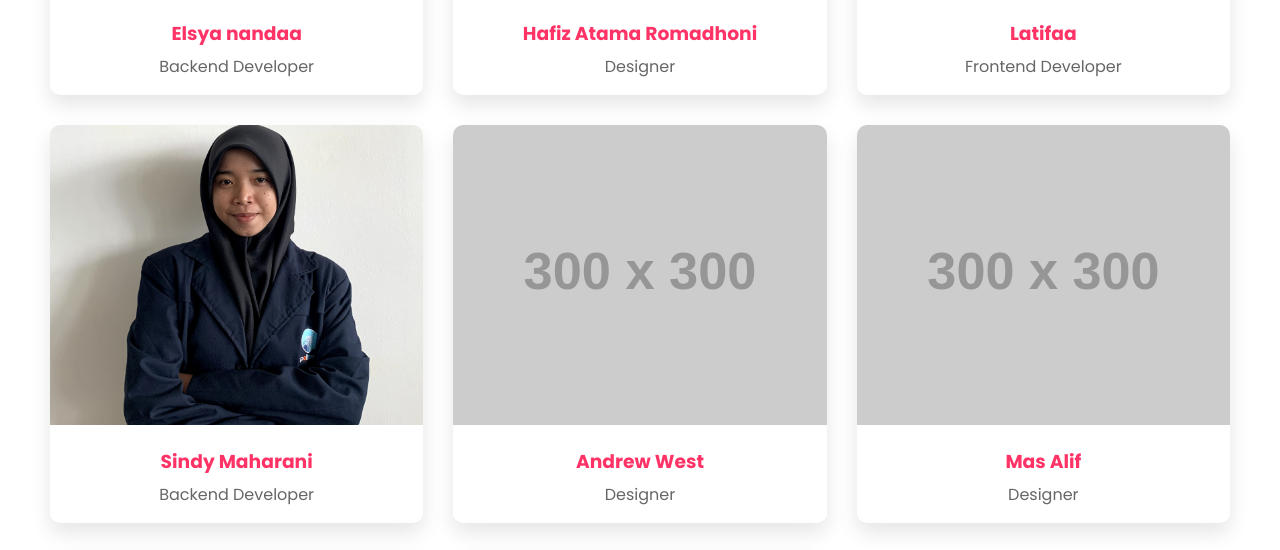
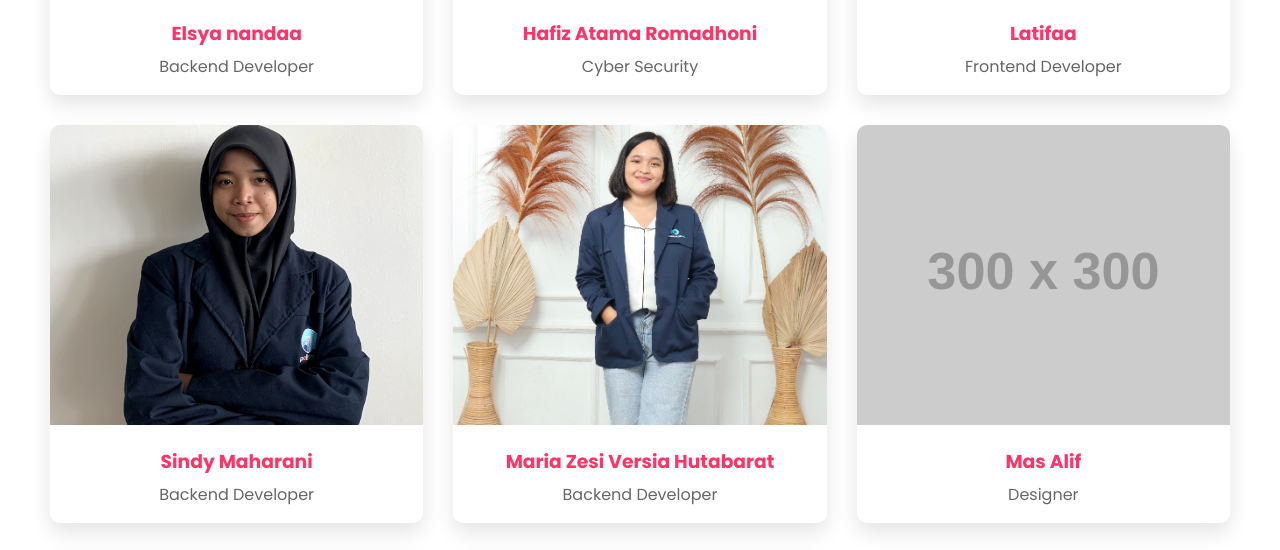
Before and after one commit to Tomi-dev9/ruby-team, a plain HTML site: page team.html in a window 1280 px wide. Shown: the part 1255-1805 px from the top of the page. Drawn offline with Linux system fonts and the light colour scheme; placeholder pictures from the web are drawn by us.

Commit message:
Update

```diff
--- a/team.html
+++ b/team.html
@@ -11,7 +11,7 @@
     <div class="container">
         <header>
             <div class="logo-container">
-                <img src="img/ruby.jpg" alt="Ruby Logo" class="logo">
+                <img src="img/ruby_PNG10.png" alt="Ruby Logo" class="logo">
                 <h1>Ruby Team</h1>
             </div>
             <nav class="navbar">
@@ -41,7 +41,7 @@
                     <p>Fullstack Developer</p>
                 </div>
                 <div class="team-member">
-                    <img src="https://via.placeholder.com/300" alt="Tomingse Lingga">
+                    <img src="img/IMG_7891.jpg" alt="Tomingse Lingga">
                     <h3>Tomingse Lingga</h3>
                     <p>Fullstack Developer</p>
                 </div>
@@ -53,7 +53,7 @@
                 <div class="team-member">
                     <img src="img/IMG-20240919-WA0033(3) - Hafiz Atama Romadhoni.jpg" alt="Hafiz Atama Romadhoni">
                     <h3>Hafiz Atama Romadhoni</h3>
-                    <p>Designer</p>
+                    <p>Cyber Security</p>
                 </div>
                 <div class="team-member">
                     <img src="img/IMG_7228 - Latifaa 10.jpg" alt="Latifaa">
@@ -66,9 +66,9 @@
                     <p>Backend Developer</p>
                 </div>
                 <div class="team-member">
-                    <img src="https://via.placeholder.com/300" alt="Andrew West">
-                    <h3>Andrew West</h3>
-                    <p>Designer</p>
+                    <img src="img/IMG-20240628-WA0022 - Maria Zesi Versia Hutabarat IF D pagi.jpg" alt="Maria Zesi">
+                    <h3>Maria Zesi Versia Hutabarat</h3>
+                    <p>Backend Developer</p>
                 </div>
                 <div class="team-member">
                     <img src="https://via.placeholder.com/300" alt="Mas Alif">
```
Also changed, not shown: img/IMG-20240628-WA0022 - Maria Zesi Versia Hutabarat IF D pagi.jpg (added), img/ruby.jpg (deleted), img/ruby_PNG10.png (added), 1 other file.
